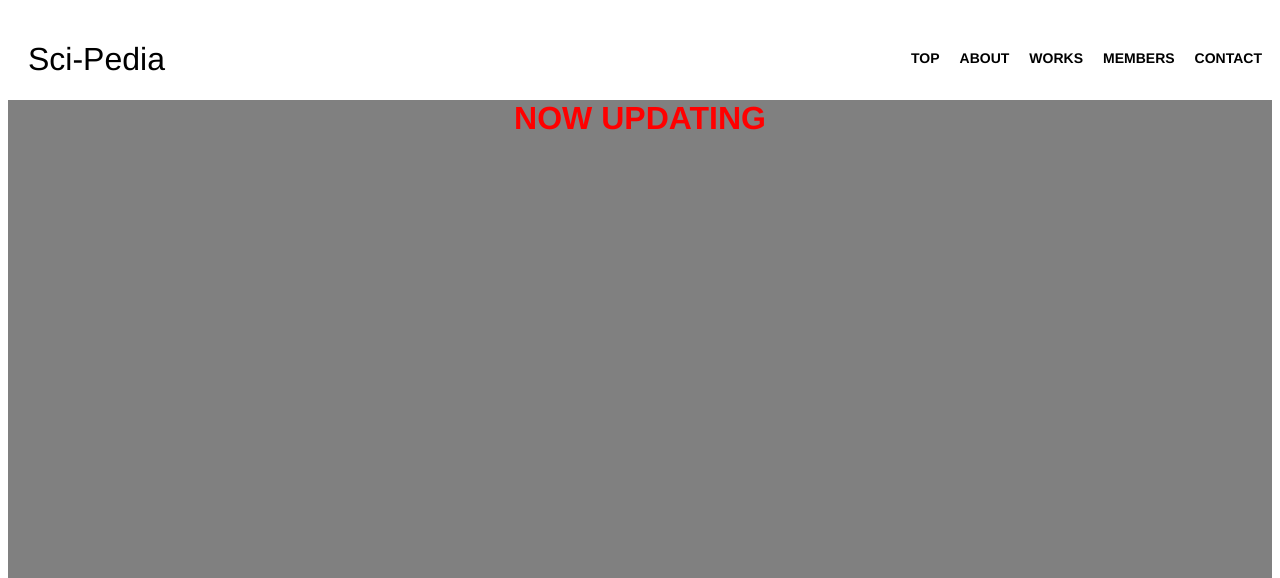
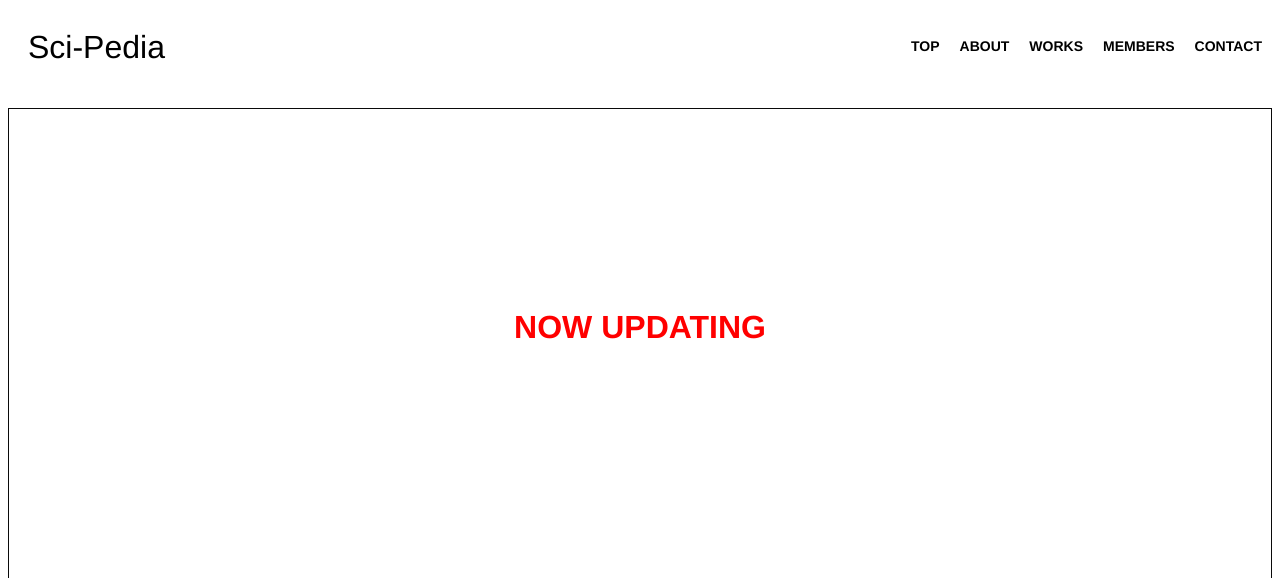
Before and after one commit to CommandR-Tokyo/WebPage, a plain HTML site: page SCRIPTS/index.html in a window 1280 px wide. Shown: the top 578 px of the page. Drawn offline with Linux system fonts and the light colour scheme.

Commit message:
update some stylesheets

```diff
--- a/SCRIPTS/css/stylesheet_index.css
+++ b/SCRIPTS/css/stylesheet_index.css
@@ -17,6 +17,7 @@
 
 header{
 	width: 100%;
+	height: 80px;
 	/*background-color: rgba(50, 50, 50, 0.5);*/
 	margin-bottom: 20px;
 }
@@ -24,7 +25,7 @@
 header .header-left{
 	height: 80px;
 	margin: auto 20px;
-	/*background-color: gray;*/
+	/*background-color: blue;*/
 	float: left;
 }
 header h1{
@@ -46,6 +47,7 @@
 	font-color: white;
 	float: left;
 	margin: 30px 10px 30px 10px;
+	/*background-color: green;*/
 }
 
 header .menu:hover{
@@ -58,14 +60,19 @@
 	main div style
 */
 .main-wrapper{
+	box-sizing: border-box;
 	width: 100%;
 	height:500px;
-	clear: both;
-	background-color: gray;
+	/*background-color: gray;*/
+	padding-left: 60px;
+	padding-right: 60px;
+	border: solid 1px rgb(10, 10 , 10);
 }
 .main-wrapper h1{
 	color: red;
-	margin-top: 200px;
+	margin-top: 0px;
+	position: relative;
+	top: 200px;
 	text-align: center;
 }
 
--- a/SCRIPTS/css/stylesheet_member.css
+++ b/SCRIPTS/css/stylesheet_member.css
@@ -68,6 +68,7 @@
 	width: 200px;
 	height: 200px;
 	float: left;
+	border-radius: 15px;
 }
  #kawamo .text{
  	width: 500px;
@@ -101,6 +102,7 @@
 	width: 200px;
 	height: 200px;
 	float: left;
+	border-radius: 15px;
 }
  #saeki .text{
  	width: 500px;
@@ -133,6 +135,7 @@
 	width: 200px;
 	height: 200px;
 	float: left;
+	border-radius: 15px;
 }
  #matsubara .text{
  	width: 500px;
@@ -167,6 +170,7 @@
 	width: 200px;
 	height: 200px;
 	float: left;
+	border-radius: 15px;
 }
  #morohoshi .text{
  	width: 500px;
```
